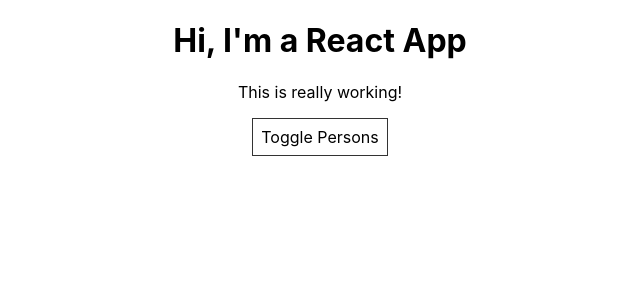
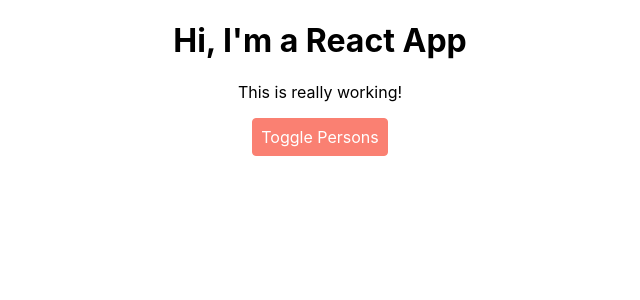
Before and after one commit to Unit-Git/reactjs-complete-guide-academind, a React (Create React App) app: page / in a window 1280 px wide. Shown: the top 300 px of the page, without its empty margins (320-960 px from the left). Built offline with nearby package versions, Linux system fonts and the light colour scheme.

Commit message:
Setting Styles Dynamically

```diff
--- a/src/App.js
+++ b/src/App.js
@@ -44,10 +44,12 @@ class App extends Component {
 
   render() {
     const style = {
-      backgroundColor: "white",
+      backgroundColor: "salmon",
+      color: "white",
       font: "inherit",
-      border: "1px solid #333",
+      border: "1px solid salmon",
       padding: "8px",
+      borderRadius: "4px",
       cursor: "pointer",
     };
 
@@ -69,6 +71,9 @@ class App extends Component {
           })}
         </div>
       );
+      style.backgroundColor = "lightSkyBlue";
+      style.border = "1px solid lightskyblue";
+      style.color = "#333";
     }
 
     return (
```
